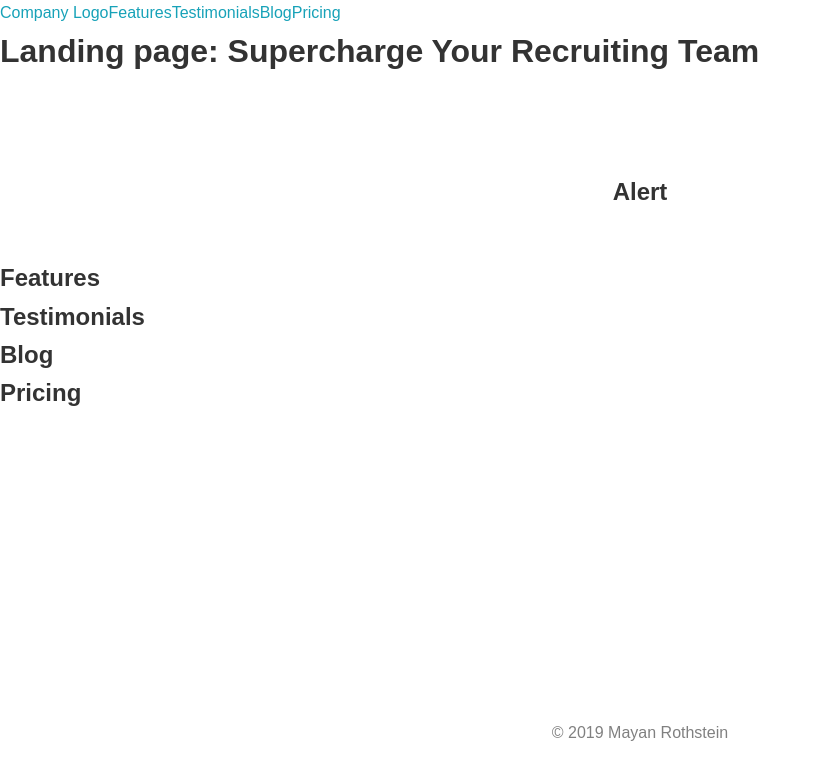
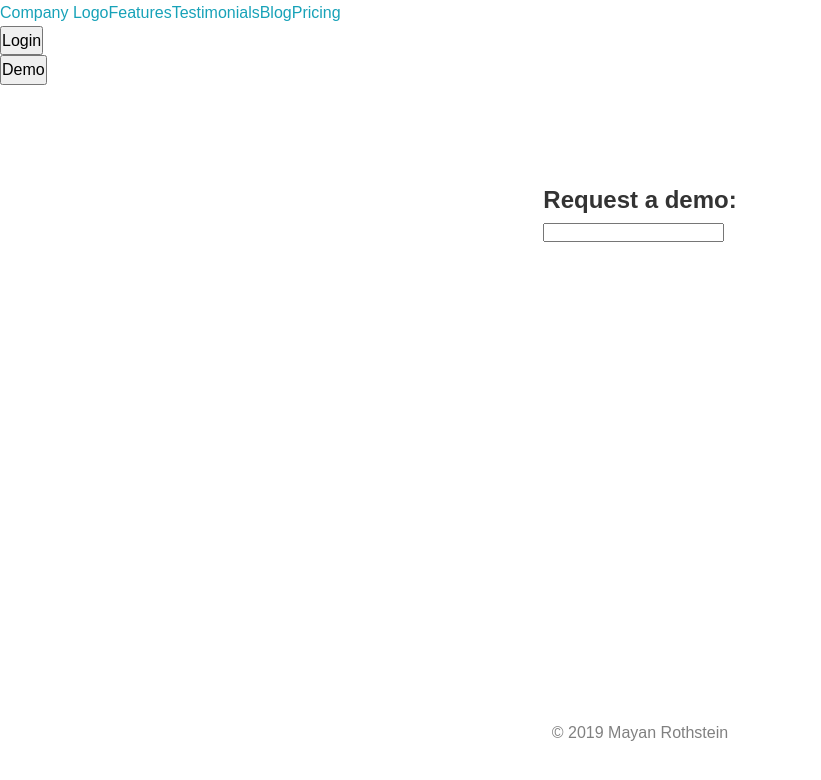
Before and after one commit to Mayanr/atsV1, a React (Create React App) app: page /demo in a window 1280 px wide. Shown: the top 780 px of the page, without its empty margins (0-821 px from the left). Built offline with nearby package versions, Linux system fonts and the light colour scheme.

Commit message:
main, login, and demo components created

```diff
--- a/src/App.js
+++ b/src/App.js
@@ -4,6 +4,7 @@ import { BrowserRouter as  Router, Route, Switch, Link } from 'react-router-dom'
 import './App.css';
 import axios from "axios";
 import Footer from './components/layout/Footer';
+import Landing from './components/layout/Landing';
 
 const App= () => {
 
@@ -11,51 +12,11 @@ const App= () => {
     <Router>
     <Fragment>
     <div className="wrapper">
-    {/* <Navbar/> */}
-    <nav>
-      <a href="">Company Logo</a>
-      <a href="#features">Features</a>
-      <a href="#testimonials">Testimonials</a>
-      <a href="#blog">Blog</a>
-      <a href="#pricing">Pricing</a>
-    </nav>
-    {/* <Route exact path='/' component={Landing} /> */}
-    <h1>Landing page: Supercharge Your Recruiting Team </h1>
+      {/* <Navbar/> */}
 
-    <section className = "container">
-    <h1>Alert </h1>
 
-    {/* <Alert/> */}
-      <Switch>
-        <Route exact path = "/login"/>
-        <Route exact path = "/demo"/>
-        {/* <Route exact path = "/login" component = {Login}/>
-        <Route exact path = "/register" component = {Register}/>
-        <Route exact path = "/profiles" component = {Profiles}/>
-        <Route exact path = "/profile/:id" component = {Profile}/>
-
-        <PrivateRoute exact path = "/dashboard" component = {Dashboard}/>
-
-        <PrivateRoute exact path = "/create-profile" component = {CreateProfile}/>
-        <PrivateRoute exact path = "/edit-profile" component = {EditProfile}/> */}
-      </Switch>
-    </section>
-
-    <section id= "features">
-      <h1>Features</h1>
-    </section>
-
-    <section id= "testimonials">
-      <h1>Testimonials</h1>
-    </section>
-
-    <section id= "blog">
-      <h1>Blog</h1>
-    </section>
-
-    <section id= "pricing">
-      <h1>Pricing</h1>
-    </section>
+      {/* <Route exact path='/' component={Landing} /> */}
+      <Route path = "/" component={Landing}/>
     </div>
     </Fragment>
     <Footer />
--- /dev/null
+++ b/src/components/home/Demo.js
@@ -0,0 +1,16 @@
+import React, { Fragment, Component } from 'react';
+
+const Demo = () => {
+    return(
+        <Fragment>
+            <h1>Request a demo: </h1>
+            <form>
+                <input type="text"></input>
+            </form>
+
+
+        </Fragment>
+    )
+}
+
+export default Demo;
--- /dev/null
+++ b/src/components/home/Login.js
@@ -0,0 +1,16 @@
+import React, { Fragment, Component } from 'react';
+
+const Login = () => {
+    return(
+        <Fragment>
+            <h1>Log in: </h1>
+            <form>
+                <input type="text"></input>
+            </form>
+
+
+        </Fragment>
+    )
+}
+
+export default Login;
--- /dev/null
+++ b/src/components/home/Main.js
@@ -0,0 +1,31 @@
+import React, { Fragment, Component } from 'react';
+
+const Main = () => {
+    return(
+        <Fragment>
+            <h1>Supercharge Your Recruiting Team </h1>
+
+            <p>
+            Phasellus eleifend commodo justo, at pharetra ipsum. Praesent tristique mauris quis urna consectetur ultrices. Praesent metus nisi, faucibus in sodales sit amet, ultricies at sem. Etiam sed suscipit neque, vel tincidunt justo. Aliquam rutrum ante eget metus suscipit aliquam. Cras neque sapien, condimentum sit amet lorem vel, bibendum interdum risus. Nunc facilisis placerat odio in hendrerit. Sed suscipit lacus metus, id eleifend massa volutpat id. Phasellus ut purus quis augue aliquet blandit.
+            </p>
+
+            <section id= "features">
+            <h1>Features</h1>
+            </section>
+
+            <section id= "testimonials">
+            <h1>Testimonials</h1>
+            </section>
+
+            <section id= "blog">
+            <h1>Blog</h1>
+            </section>
+
+            <section id= "pricing">
+            <h1>Pricing</h1>
+            </section>
+        </Fragment>
+    )
+}
+
+export default Main;
--- /dev/null
+++ b/src/components/layout/Landing.js
@@ -0,0 +1,32 @@
+import React, { Fragment, Component } from 'react';
+import { BrowserRouter as  Router, Route, Switch, Link } from 'react-router-dom';
+import Main from '../home/Main';
+import Login from '../home/Login';
+import Demo from '../home/Demo';
+
+const Landing = () => {
+    return (
+        <Fragment>
+            <nav>
+                <a href="">Company Logo</a>
+                <a href="/#features">Features</a>
+                <a href="/#testimonials">Testimonials</a>
+                <a href="/#blog">Blog</a>
+                <a href="/#pricing">Pricing</a>
+            </nav>
+
+            <Link to="/login"><button>Login</button></Link>
+            <Link to="/demo"><button>Demo</button></Link>
+
+            <Route exact path='/' component={Main} />
+            <section className = "container">
+            <Switch>
+                <Route exact path = "/login" component = {Login}/>
+                <Route exact path = "/demo" component = {Demo}/>
+            </Switch>
+            </section>
+    </Fragment>
+    )
+}
+
+export default Landing;
```
